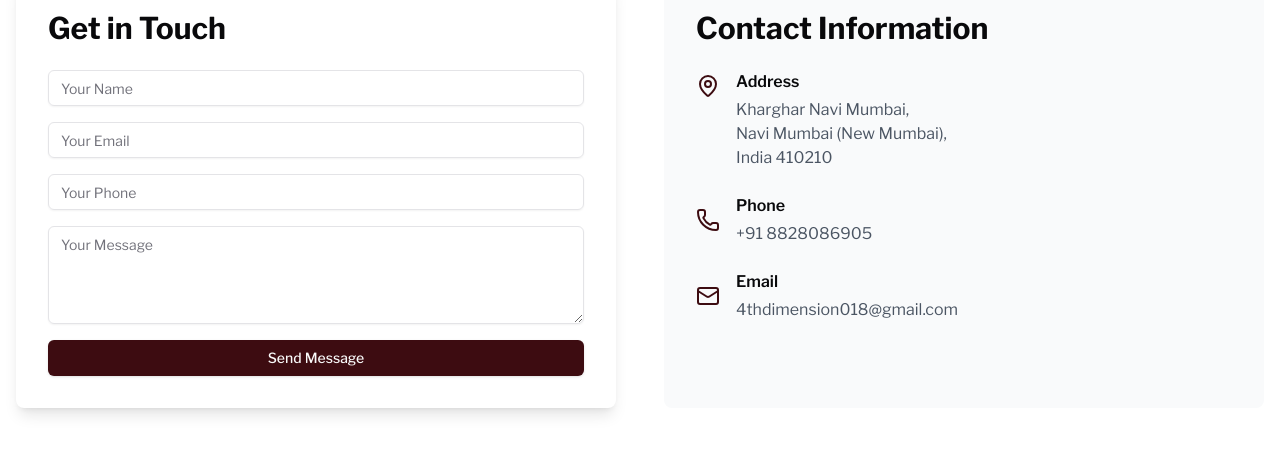
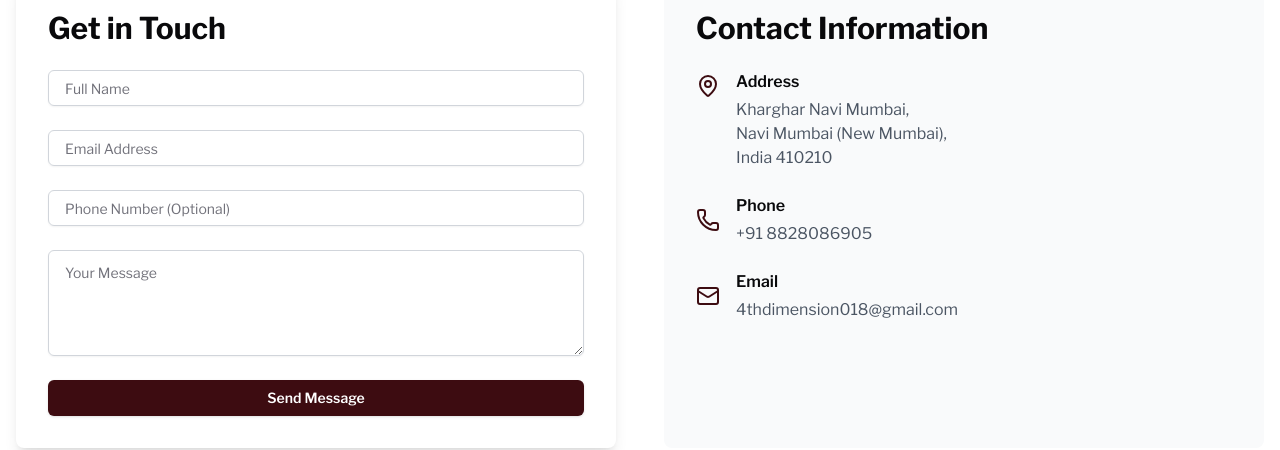
Before and after one commit to dastagirshaikhh/4th-Dimension-Interiors, a Next.js app: page /contact in a window 1280 px wide. Shown: the part 502-952 px from the top of the page. Built offline with nearby package versions, Linux system fonts and the light colour scheme.

Commit message:
Refactor contact component: remove unused imports and streamline icon usage

```diff
--- a/components/contact-form.tsx
+++ b/components/contact-form.tsx
@@ -1,75 +1,277 @@
-"use client"
+// "use client"
 
-import { useState } from "react"
-import { motion } from "framer-motion"
-import { useForm } from "react-hook-form"
-import { zodResolver } from "@hookform/resolvers/zod"
-import * as z from "zod"
-import { Button } from "@/components/ui/button"
-import { Input } from "@/components/ui/input"
-import { Textarea } from "@/components/ui/textarea"
-import { useToast } from "@/hooks/use-toast"
+// import { useState } from "react"
+// import { motion } from "framer-motion"
+// import { useForm } from "react-hook-form"
+// import { zodResolver } from "@hookform/resolvers/zod"
+// import * as z from "zod"
+// import { Button } from "@/components/ui/button"
+// import { Input } from "@/components/ui/input"
+// import { Textarea } from "@/components/ui/textarea"
+// import { useToast } from "@/hooks/use-toast"
+// import emailjs from '@emailjs/browser'
+// import { EMAILJS_SERVICE_ID, EMAILJS_TEMPLATE_ID, EMAILJS_PUBLIC_KEY } from '@/lib/email'
 
-const formSchema = z.object({
-    name: z.string().min(2, { message: "Name must be at least 2 characters." }),
-    email: z.string().email({ message: "Invalid email address." }),
-    phone: z.string().min(10, { message: "Phone number must be at least 10 digits." }),
-    message: z.string().min(10, { message: "Message must be at least 10 characters." }),
-})
+
+// const formSchema = z.object({
+//     name: z.string().min(2, { message: "Name must be at least 2 characters." }),
+//     email: z.string().email({ message: "Invalid email address." }),
+//     phone: z.string().min(10, { message: "Phone number must be at least 10 digits." }),
+//     message: z.string().min(10, { message: "Message must be at least 10 characters." }),
+// })
+
+// export default function ContactForm() {
+//     const [formData, setFormData] = useState({
+//         name: '',
+//         email: '',
+//         phone: '',
+//         message: ''
+//     })
+//     const [isSubmitting, setIsSubmitting] = useState(false)
+//     const [isSuccess, setIsSuccess] = useState(false)
+//     const [errorMessage, setErrorMessage] = useState('')
+
+
+//     const { toast } = useToast()
+//     const {
+//         register,
+//         handleSubmit,
+//         formState: { errors },
+//         reset,
+//     } = useForm<z.infer<typeof formSchema>>({
+//         resolver: zodResolver(formSchema),
+//     })
+
+//     const onSubmit = async () => {
+//         setIsSubmitting(true)
+//         // Simulate API call
+//         // await new Promise((resolve) => setTimeout(resolve, 1000))
+//         try {
+//             const result = await emailjs.send(
+//                 EMAILJS_SERVICE_ID,
+//                 EMAILJS_TEMPLATE_ID,
+//                 {
+//                     from_name: formData.name,
+//                     from_email: formData.email,
+//                     phone: formData.phone,
+//                     message: formData.message
+//                 },
+//                 EMAILJS_PUBLIC_KEY
+//             )
+//             console.log('EmailJS result:', result.text)
+//             setIsSuccess(true)
+//             setFormData({ name: '', email: '', phone: '', message: '' })
+//         } catch (error) {
+//             console.error('EmailJS error:', error)
+//             setIsSuccess(false)
+//             if (error instanceof Error) {
+//                 setErrorMessage(error.message)
+//             } else {
+//                 setErrorMessage('An unknown error occurred')
+//             }
+//         }
+
+//         setIsSubmitting(false)
+//         toast({
+//             title: "Message Sent",
+//             description: "We have received your message and will get back to you soon.",
+//         })
+//         reset()
+//     }
+
+//     return (
+//         <motion.div
+//             initial={{ opacity: 0, y: 20 }}
+//             whileInView={{ opacity: 1, y: 0 }}
+//             transition={{ duration: 0.6 }}
+//             className="bg-white p-8 rounded-lg shadow-lg"
+//         >
+//             <h2 className="text-3xl font-bold mb-6">Get in Touch</h2>
+//             <form onSubmit={handleSubmit(onSubmit)} className="space-y-4">
+//                 <div>
+//                     <Input {...register("name")} placeholder="Your Name" className="w-full" />
+//                     {errors.name && <p className="text-red-500 text-sm mt-1">{errors.name.message}</p>}
+//                 </div>
+//                 <div>
+//                     <Input {...register("email")} type="email" placeholder="Your Email" className="w-full" />
+//                     {errors.email && <p className="text-red-500 text-sm mt-1">{errors.email.message}</p>}
+//                 </div>
+//                 <div>
+//                     <Input {...register("phone")} placeholder="Your Phone" className="w-full" />
+//                     {errors.phone && <p className="text-red-500 text-sm mt-1">{errors.phone.message}</p>}
+//                 </div>
+//                 <div>
+//                     <Textarea {...register("message")} placeholder="Your Message" className="w-full" rows={4} />
+//                     {errors.message && <p className="text-red-500 text-sm mt-1">{errors.message.message}</p>}
+//                 </div>
+//                 <Button type="submit" className="w-full bg-[#3D0C11] hover:bg-[#3D0C11]/90" disabled={isSubmitting}>
+//                     {isSubmitting ? "Sending..." : "Send Message"}
+//                 </Button>
+//             </form>
+//         </motion.div>
+//     )
+// }
+
+
+
+'use client';
+
+import { useState, useRef } from 'react';
+import { motion, AnimatePresence } from 'framer-motion';
+import { useToast } from '@/hooks/use-toast';
+import { Button } from '@/components/ui/button';
+import { Input } from '@/components/ui/input';
+import { Textarea } from '@/components/ui/textarea';
+import { CheckCircle, XCircle } from 'lucide-react';
+import emailjs from '@emailjs/browser';
+import { EMAILJS_SERVICE_ID, EMAILJS_TEMPLATE_ID, EMAILJS_PUBLIC_KEY } from '@/lib/email';
 
 export default function ContactForm() {
+
+    const [formData, setFormData] = useState({
+        name: '',
+        email: '',
+        phone: '',
+        message: ''
+    })
     const [isSubmitting, setIsSubmitting] = useState(false)
-    const { toast } = useToast()
-    const {
-        register,
-        handleSubmit,
-        formState: { errors },
-        reset,
-    } = useForm<z.infer<typeof formSchema>>({
-        resolver: zodResolver(formSchema),
-    })
+    const [showPopup, setShowPopup] = useState(false)
+    const [isSuccess, setIsSuccess] = useState(false)
+    const [errorMessage, setErrorMessage] = useState('')
+    const formRef = useRef<HTMLFormElement>(null)
 
-    const onSubmit = async () => {
+    const handleChange = (e: React.ChangeEvent<HTMLInputElement | HTMLTextAreaElement>) => {
+        const { name, value } = e.target
+        setFormData(prev => ({ ...prev, [name]: value }))
+    }
+
+    const handleSubmit = async (e: React.FormEvent) => {
+        e.preventDefault()
         setIsSubmitting(true)
-        // Simulate API call
-        await new Promise((resolve) => setTimeout(resolve, 1000))
+        setErrorMessage('')
+
+        try {
+            const result = await emailjs.send(
+                EMAILJS_SERVICE_ID,
+                EMAILJS_TEMPLATE_ID,
+                {
+                    from_name: formData.name,
+                    from_email: formData.email,
+                    phone: formData.phone,
+                    message: formData.message
+                },
+                EMAILJS_PUBLIC_KEY
+            )
+            console.log('EmailJS result:', result.text)
+            setIsSuccess(true)
+            setFormData({ name: '', email: '', phone: '', message: '' })
+        } catch (error) {
+            console.error('EmailJS error:', error)
+            setIsSuccess(false)
+            if (error instanceof Error) {
+                setErrorMessage(error.message)
+            } else {
+                setErrorMessage('An unknown error occurred')
+            }
+        }
+
         setIsSubmitting(false)
-        toast({
-            title: "Message Sent",
-            description: "We have received your message and will get back to you soon.",
-        })
-        reset()
+        setShowPopup(true)
+        setTimeout(() => setShowPopup(false), 5000)
     }
 
     return (
-        <motion.div
-            initial={{ opacity: 0, y: 20 }}
-            whileInView={{ opacity: 1, y: 0 }}
-            transition={{ duration: 0.6 }}
-            className="bg-white p-8 rounded-lg shadow-lg"
-        >
+        <motion.div initial={{ opacity: 0, y: 20 }} whileInView={{ opacity: 1, y: 0 }} transition={{ duration: 0.6 }} className="bg-white p-8 rounded-lg shadow-lg">
             <h2 className="text-3xl font-bold mb-6">Get in Touch</h2>
-            <form onSubmit={handleSubmit(onSubmit)} className="space-y-4">
+            {/* <form ref={formRef} onSubmit={handleSubmit} className="space-y-4">
+                <Input name="name" value={formData.name} onChange={handleChange} placeholder="Your Name" className="w-full" required />
+                <Input type="email" name="email" value={formData.email} onChange={handleChange} placeholder="Your Email" className="w-full" required />
+                <Input type="tel" name="phone" value={formData.phone} onChange={handleChange} placeholder="Your Phone" className="w-full" required />
+                <Textarea name="message" value={formData.message} onChange={handleChange} placeholder="Your Message" className="w-full" rows={4} required />
+                <Button type="submit" className="w-full bg-[#3D0C11] hover:bg-[#3D0C11]/90" disabled={isSubmitting}>{isSubmitting ? 'Sending...' : 'Send Message'}</Button>
+            </form> */}
+            <form ref={formRef} onSubmit={handleSubmit} className="space-y-6">
                 <div>
-                    <Input {...register("name")} placeholder="Your Name" className="w-full" />
-                    {errors.name && <p className="text-red-500 text-sm mt-1">{errors.name.message}</p>}
+                    <Input
+                        type="text"
+                        id="name"
+                        name="name"
+                        value={formData.name}
+                        onChange={handleChange}
+                        placeholder="Full Name"
+                        className="w-full px-4 py-3 rounded-md border-gray-300 focus:border-[#3D0C11] focus:ring-[#3D0C11]"
+                        required
+                    />
                 </div>
                 <div>
-                    <Input {...register("email")} type="email" placeholder="Your Email" className="w-full" />
-                    {errors.email && <p className="text-red-500 text-sm mt-1">{errors.email.message}</p>}
+                    <Input
+                        type="email"
+                        id="email"
+                        name="email"
+                        value={formData.email}
+                        onChange={handleChange}
+                        placeholder="Email Address"
+                        className="w-full px-4 py-3 rounded-md border-gray-300 focus:border-[#3D0C11] focus:ring-[#3D0C11]"
+                        required
+                    />
                 </div>
                 <div>
-                    <Input {...register("phone")} placeholder="Your Phone" className="w-full" />
-                    {errors.phone && <p className="text-red-500 text-sm mt-1">{errors.phone.message}</p>}
+                    <Input
+                        type="tel"
+                        id="phone"
+                        name="phone"
+                        value={formData.phone}
+                        onChange={handleChange}
+                        placeholder="Phone Number (Optional)"
+                        className="w-full px-4 py-3 rounded-md border-gray-300 focus:border-[#3D0C11] focus:ring-[#3D0C11]"
+                    />
                 </div>
                 <div>
-                    <Textarea {...register("message")} placeholder="Your Message" className="w-full" rows={4} />
-                    {errors.message && <p className="text-red-500 text-sm mt-1">{errors.message.message}</p>}
+                    <Textarea
+                        id="message"
+                        name="message"
+                        value={formData.message}
+                        onChange={handleChange}
+                        placeholder="Your Message"
+                        rows={4}
+                        className="w-full px-4 py-3 rounded-md border-gray-300 focus:border-[#3D0C11] focus:ring-[#3D0C11]"
+                        required
+                    />
                 </div>
-                <Button type="submit" className="w-full bg-[#3D0C11] hover:bg-[#3D0C11]/90" disabled={isSubmitting}>
-                    {isSubmitting ? "Sending..." : "Send Message"}
+                <Button
+                    type="submit"
+                    className="w-full bg-[#3D0C11] hover:bg-[#2D090D] text-white font-semibold py-3 rounded-md transition-all duration-300 transform hover:scale-105"
+                    disabled={isSubmitting}
+                >
+                    {isSubmitting ? 'Sending...' : 'Send Message'}
                 </Button>
             </form>
+            <AnimatePresence>
+                {showPopup && (
+                    <motion.div
+                        initial={{ opacity: 0, y: 50 }}
+                        animate={{ opacity: 1, y: 0 }}
+                        exit={{ opacity: 0, y: 50 }}
+                        className="fixed bottom-5 right-5 bg-white rounded-lg shadow-lg p-6 max-w-sm"
+                    >
+                        <div className="flex items-center">
+                            {isSuccess ? (
+                                <CheckCircle className="text-green-500 mr-3" size={24} />
+                            ) : (
+                                <XCircle className="text-red-500 mr-3" size={24} />
+                            )}
+                            <p className="text-lg font-semibold">
+                                {isSuccess ? 'Message Sent Successfully!' : 'Failed to Send Message'}
+                            </p>
+                        </div>
+                        <p className="mt-2 text-gray-600">
+                            {isSuccess
+                                ? "Thank you for reaching out. We'll get back to you soon."
+                                : errorMessage || "There was an error sending your message. Please try again later."}
+                        </p>
+                    </motion.div>
+                )}
+            </AnimatePresence>
         </motion.div>
-    )
+    );
 }
--- a/components/contact.tsx
+++ b/components/contact.tsx
@@ -5,8 +5,8 @@ import { Button } from '@/components/ui/button'
 import { Input } from '@/components/ui/input'
 import { Textarea } from '@/components/ui/textarea'
 import { motion, AnimatePresence } from 'framer-motion'
-import { Send, CheckCircle, XCircle, MailIcon } from 'lucide-react'
-import { FaAmilia, FaLocationArrow, FaMailBulk, FaMailchimp, FaVoicemail, FaWhatsapp } from 'react-icons/fa';
+import { CheckCircle, XCircle } from 'lucide-react'
+import { FaLocationArrow, FaMailBulk, FaWhatsapp } from 'react-icons/fa';
 import emailjs from '@emailjs/browser'
 import { EMAILJS_SERVICE_ID, EMAILJS_TEMPLATE_ID, EMAILJS_PUBLIC_KEY } from '@/lib/email'
 import Link from 'next/link';
```
